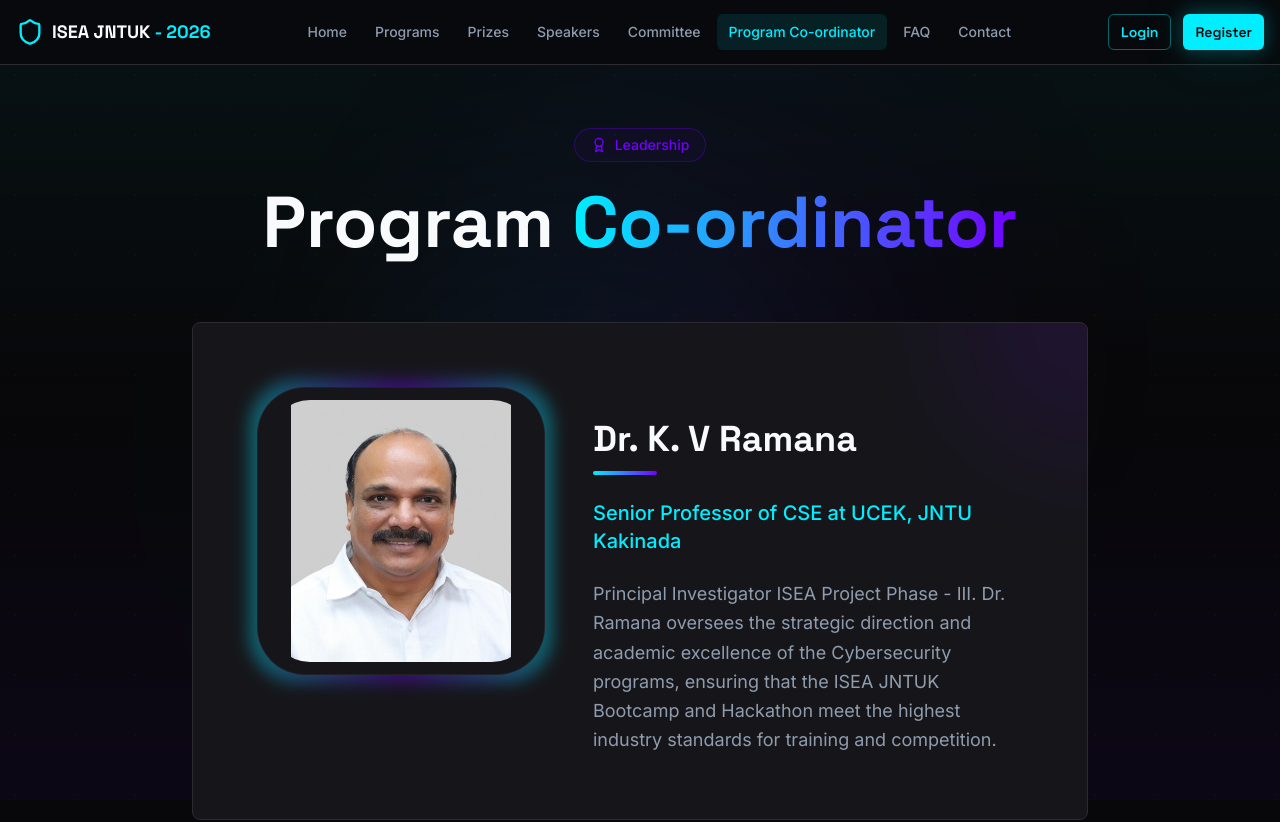
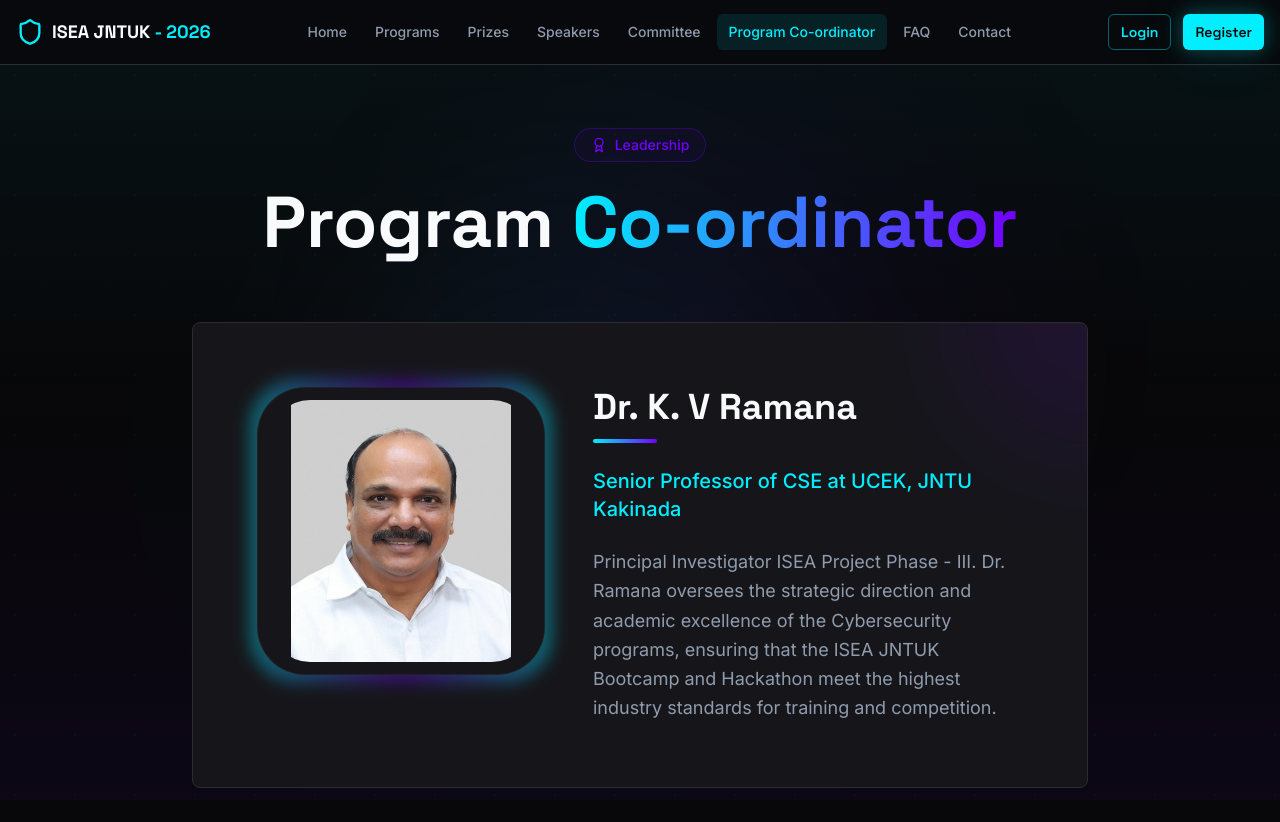
Before and after one commit to hemanthphani3-lang/jntu_hackathon_portal, a React (Vite) app: page /coordinator in a window 1280 px wide. Shown: the top 822 px of the page. Built offline with nearby package versions, Linux system fonts and the light colour scheme; the HTML template or start-up script is replaced by a standard one.

Commit message:
Align coordinator text and image height

```diff
--- a/src/pages/ProgramCoordinator.tsx
+++ b/src/pages/ProgramCoordinator.tsx
@@ -56,7 +56,7 @@
             </div>
 
             {/* Coordinator Details */}
-            <div className="flex flex-col flex-grow justify-center pt-4 md:pt-8 z-10">
+            <div className="flex flex-col flex-grow z-10">
               <h3 className="text-3xl md:text-4xl font-bold text-foreground mb-3 group-hover:text-secondary transition-colors duration-300">
                 {coordinator.name}
               </h3>
```
